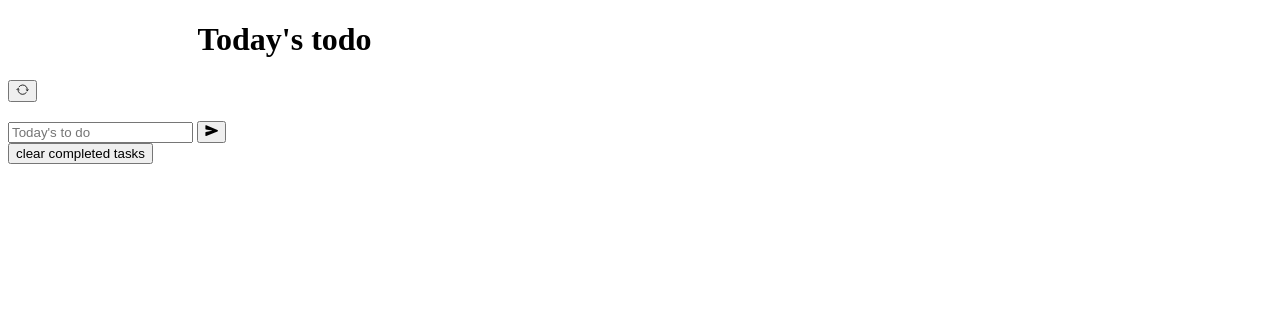
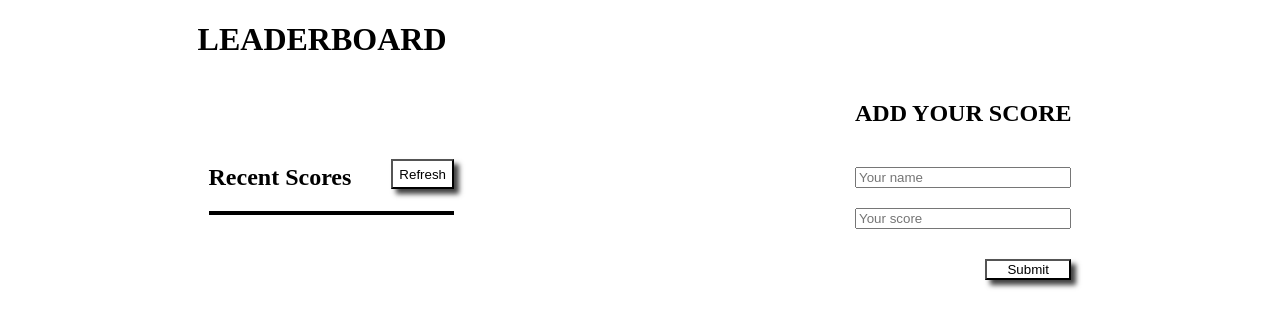
Before and after one commit to MICHAELMUNAVU83/leaderboard, a website built with webpack: page src/template.html in a window 1280 px wide. Built offline with nearby package versions, Linux system fonts and the light colour scheme; files whose address does not match are found by name.

Commit message:
Changed html

```diff
--- a/src/template.html
+++ b/src/template.html
@@ -14,30 +14,31 @@
 </head>
 
 <body>
+  <h1>LEADERBOARD</h1>
 
-    <div class="card">
-        <div class="header">
-          <div class="title">
-            <h1>Today's todo</h1>
+  <div class="container">
+      <div class="leader-board-div">
+          <div class="recent-scores">
+              <h2>Recent Scores</h2>
+              <button id="refresh">Refresh</button>
           </div>
-          <div class="refresh">
-            <button class="refresh-btn">
-              <ion-icon name="sync-outline"></ion-icon>
-            </button>
+          <div class="score-spans">
+
+
           </div>
-        </div>
-        <div class="task-list">
-          <form class="form-input">
-            <input type="text" id="todo" placeholder="Today's to do" />
-            <button class="send"><ion-icon name="send"></ion-icon></button>
-          </form>
-        </div>
 
-        <div class="task-ul"></div>
-        <div class="clear-all">
-          <button class="clear-completed">clear completed tasks</button>
-        </div>
       </div>
+      <div class="add-score-div">
+          <h2>ADD YOUR SCORE</h2>
+
+          <input type="text" placeholder="Your name">
+          <input type="text" placeholder="Your score">
+          <button id="submit-button">Submit</button>
+
+      </div>
+  </div>
+
+
 
 
     <script src="./index.js"></script>
```
